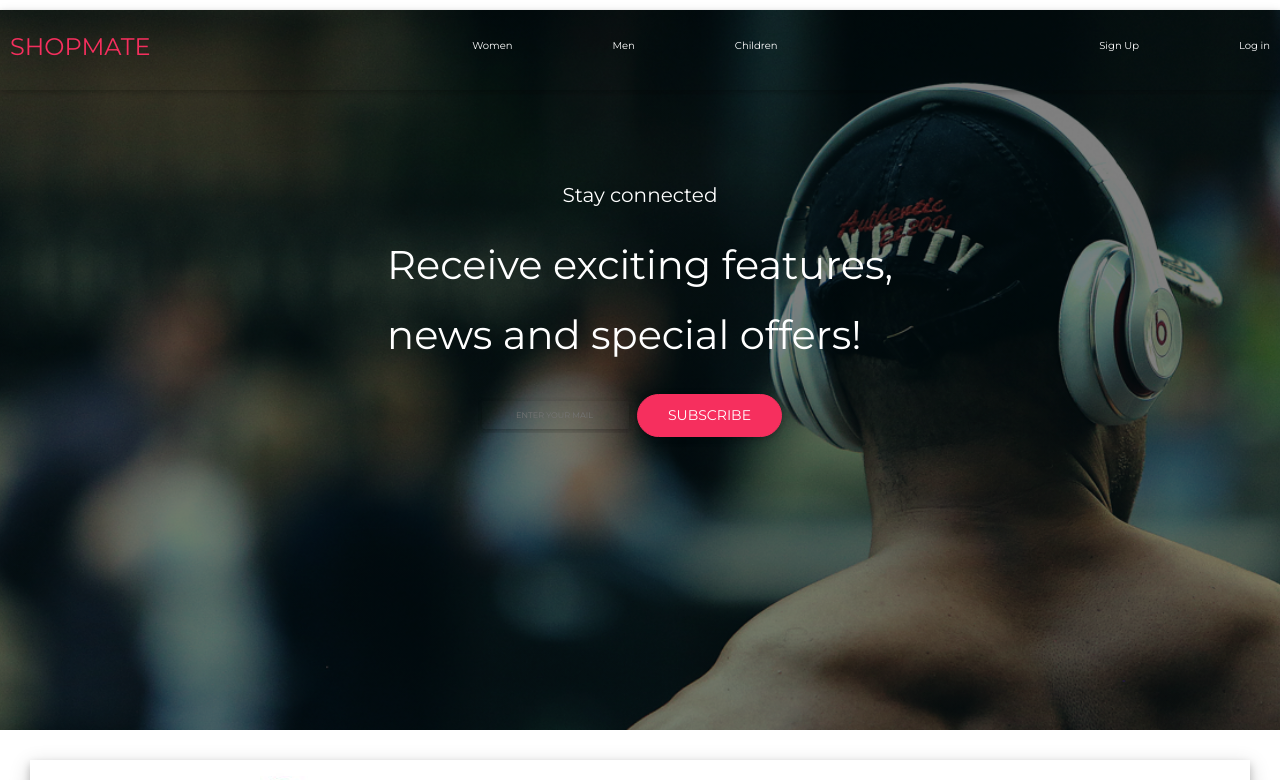
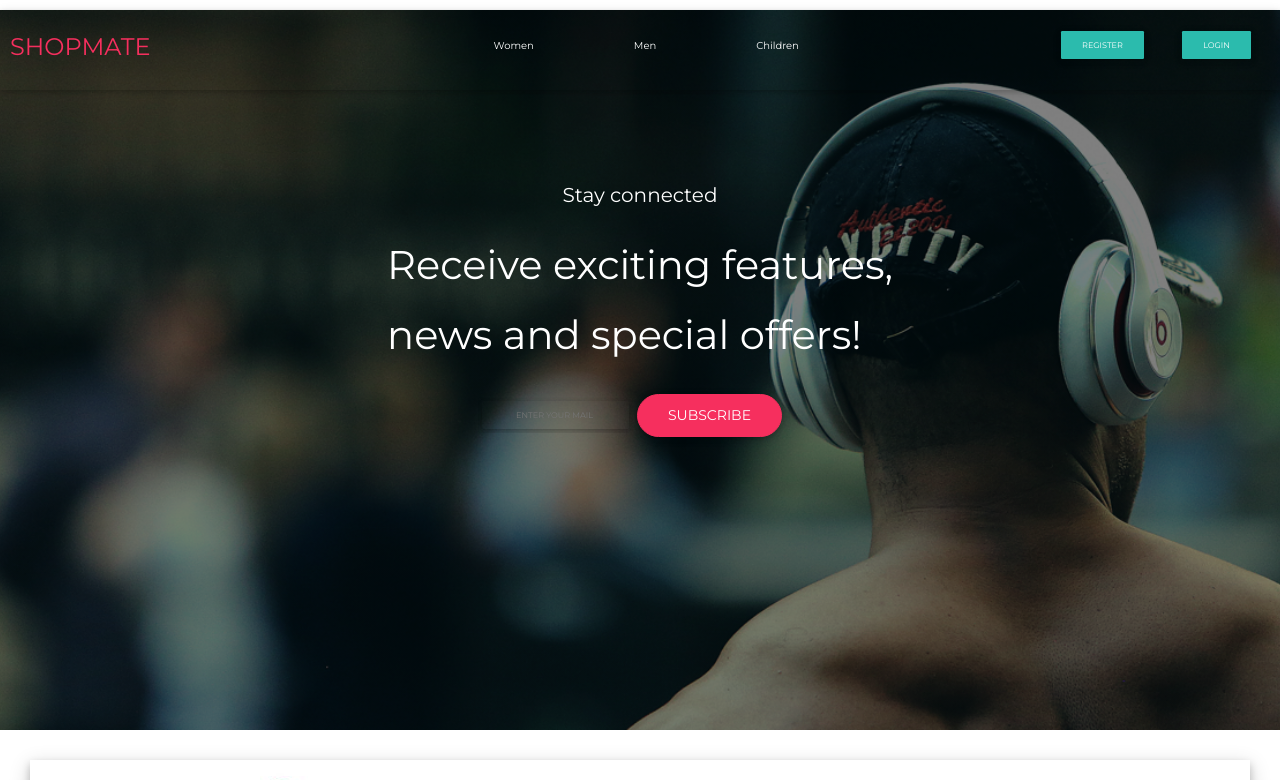
Before and after one commit to Oladunjoye/shopmate, a React (Create React App) app in the folder shopmate/: page / in a window 1280 px wide. Shown: the top 780 px of the page. Built offline with nearby package versions, Linux system fonts and the light colour scheme.

Commit message:
auth refactor

```diff
--- a/shopmate/package.json
+++ b/shopmate/package.json
@@ -4,6 +4,7 @@
   "private": true,
   "dependencies": {
     "axios": "^0.19.0",
+    "mdbreact": "^4.17.0",
     "node-sass": "^4.12.0",
     "react": "^16.8.6",
     "react-dom": "^16.8.6",
--- a/shopmate/src/Auth/Login.js
+++ b/shopmate/src/Auth/Login.js
@@ -1,18 +1,28 @@
-import React, {Component, Fragment} from 'react';
+
+import React, { Component } from 'react';
+import { MDBContainer, MDBBtn, MDBModal, MDBModalBody, MDBModalHeader, MDBModalFooter } from 'mdbreact';
  import {Link} from "react-router-dom"
  import {connect} from "react-redux"
  import {login} from "../redux/actions"
-import { Redirect } from 'react-router-dom';
+
  import {withRouter} from "react-router-dom"
 
-class Login extends Component{
 
-  state ={
 
+
+class Login extends Component {
+state = {
+  modal: false,
   email: '',
   password: ''
 }
 
+
+toggle = () => {
+  this.setState({
+    modal: !this.state.modal
+  });
+}
 handleChange = (e) =>{
 
        this.setState({
@@ -27,57 +37,52 @@ class Login extends Component{
     }
 
     componentDidUpdate(prevProps, prevState){
-
+      if (prevProps.isAuthenticated === false && this.props.isAuthenticated){
+        this.toggle()
       this.props.history.push("/products");
     }
-render(){
-  return(
-      <Fragment>
-      <form onSubmit ={this.handleSubmit} className ="login-modal">
-      <div id="log-modal" className="modal fade" id="modalLoginForm" tabindex="-1" role="dialog" aria-labelledby="myModalLabel"
-      aria-hidden="true">
-      <div className="modal-dialog modal-dialog-centered" role="document">
-        <div id="modal-content" className="modal-content">
+  }
+
+render() {
+  return (
+    <MDBContainer id="modalLoginForm"  className ="login-modal">
+    <form onSubmit ={this.handleSubmit} >
+      <MDBBtn onClick={this.toggle}>LOGIN</MDBBtn>
+      <MDBModal   className="modal-content" isOpen={this.state.modal} toggle={this.toggle}>
+
       <div className="modal-header text-center">
       <h4 className=" modal-title w-100 font-weight-bold" id ="login-title">Sign in</h4>
-        <button type="button" className="close" data-dismiss="modal" aria-label="Close">
-          <span aria-hidden="true">&times;</span>
-        </button>
       </div>
 
+
+        <MDBModalBody className = "mx-0">
         <div className="modal-body mx-3">
          <div id ="login-input" className="mx-auto">
-        <input type="email" onChange ={this.handleChange} id="login-1" name ="email" className="form-control validate" placeholder ="Email"/>
+         <input type="email" onChange ={this.handleChange} id="login-1" name ="email" className="form-control validate" autofocus required placeholder ="Email"/>
          </div>
 
          <div id ="login-input" className="mx-auto">
-        <input type="password" onChange ={this.handleChange} id="login-1" name ="password" className="form-control validate" placeholder ="Password"/>
+         <input type="password" onChange ={this.handleChange} id="login-1" name ="password" required className="form-control validate" placeholder ="Password"/>
          </div>
 
 
-        <button type ="submit" className = "btn special ">Sign in</button>
-
+         <button type ="submit" onClick={this.toggle} className = "btn special ">Sign in</button>
          <div className ="login-footer-text">
           <Link  className="sign-link" data-toggle="modal" data-target="#modalLoginForm">Forgot Password</Link>
-         <Link  className="sign-link" data-toggle="modal" data-dismiss="modal" data-target="#modalRegisterForm">Have an account</Link>
-
-        </div>
-
-      </div>
-
-
-
+          <Link  className="sign-link" data-toggle="modal" onClick={this.toggle} data-target="#modalRegisterForm">Have an account</Link>
 
          </div>
          </div>
-        </div>
-      </form>
+        </MDBModalBody>
 
 
-</Fragment>
-        )
+      </MDBModal>
+      </form>
+    </MDBContainer>
+    );
   }
 }
+
 
 const mapStateToProps = ({auth}) => ({
   isAuthenticated: auth.isAuthenticated
@@ -86,4 +91,4 @@ const mapStateToProps = ({auth}) => ({
 const mapDispatchToProps = dispatch => ({
   login: ( email, password) => dispatch(login(email, password))
 })
-export default connect(mapStateToProps,mapDispatchToProps)(Login)
+export default withRouter(connect(mapStateToProps,mapDispatchToProps)(Login))
--- a/shopmate/src/Auth/Register.js
+++ b/shopmate/src/Auth/Register.js
@@ -1,17 +1,24 @@
 import React, {Component, Fragment} from 'react';
+import { MDBContainer, MDBBtn, MDBModal, MDBModalBody, MDBModalHeader, MDBModalFooter } from 'mdbreact';
 import {Link} from "react-router-dom"
 import {connect} from "react-redux"
 import {register} from '../redux/actions'
-import { Redirect } from 'react-router-dom';
+import {withRouter} from "react-router-dom"
 
 class Register extends Component{
 
   state ={
     name: '',
     email: '',
-    password: ''
+    password: '',
+    modal: false,
   }
 
+  toggle = () => {
+    this.setState({
+      modal: !this.state.modal
+    });
+  }
   handleChange = (e) =>{
 
      this.setState({
@@ -26,31 +33,25 @@ class Register extends Component{
 
   }
   componentDidUpdate(prevProps){
-    const {isAuthenticated} = this.props
-    if(isAuthenticated){
-     return  <Redirect push to = "/products"/>
+    if (prevProps.isAuthenticated === false && this.props.isAuthenticated){
+      this.toggle()
+    this.props.history.push("/products");
     }
-
   }
 render(){
   return(
-      <Fragment>
-      <div  className ="register-modal">
-      <div id="reg-modal" className="modal fade" id="modalRegisterForm" tabindex="-1" role="dialog" aria-labelledby="myModalLabel"
-      aria-hidden="true">
-      <div className="modal-dialog modal-dialog-centered" role="document">
-        <div id="modal-content" className="modal-content">
+    <MDBContainer  className =" register-modal">
+    <form onSubmit ={this.handleSubmit} >
+      <MDBBtn onClick={this.toggle}>REGISTER</MDBBtn>
+      <MDBModal   className="modal-content" isOpen={this.state.modal} toggle={this.toggle}>
+
       <div className="modal-header text-center">
-        <h4 className=" modal-title w-100 font-weight-bold" id ="register-title">Sign Up</h4>
-        <button type="button" className="close" data-dismiss="modal" aria-label="Close">
-          <span aria-hidden="true">&times;</span>
-        </button>
+      <h4 className=" modal-title w-100 font-weight-bold" id ="register-title">Sign in</h4>
       </div>
 
-      <form onSubmit = {this.handleSubmit} >
-      <div className="modal-body mx-3" style ={{color : 'black'}}>
 
-
+        <MDBModalBody className = "mx-0">
+        <div className="modal-body mx-3">
         <div id ="register-input" className="mx-auto">
            <input type="text" id="register-1" name ="name" onChange = {this.handleChange}  className="form-control validate" placeholder ="Name"/>
            </div>
@@ -67,23 +68,16 @@ render(){
            <button type ="submit" className = "btn special ">Sign Up</button>
 
            <div className ="register-footer-text">
-        <p>Already have an account?</p> <Link  className="sign-link" data-toggle="modal" data-dismiss="modal"  data-target="#modalLoginForm">Sign in</Link>
+           <p>Already have an account?</p> <Link  className="sign-link" data-toggle="modal" onClick={this.toggle} data-dismiss="modal"  data-target="#modalLoginForm">Sign in</Link>
            </div>
-
          </div>
-      </form>
+        </MDBModalBody>
 
 
+      </MDBModal>
+      </form>
+    </MDBContainer>
 
-
-
-        </div>
-        </div>
-        </div>
-      </div>
-
-
-</Fragment>
         )
     }
 }
@@ -95,4 +89,4 @@ const mapStateToProps = ({auth}) => ({
 const mapDispatchToProps = dispatch => ({
   register: (name, email, password) => dispatch(register(name,email, password))
 })
-export default connect(mapStateToProps, mapDispatchToProps)(Register)
+export default withRouter(connect(mapStateToProps, mapDispatchToProps)(Register))
--- a/shopmate/src/Auth/modals.scss
+++ b/shopmate/src/Auth/modals.scss
@@ -1,6 +1,6 @@
 // REGISTER MODAL
 .register-modal{
-    box-shadow: 0 4px 8px 0 rgba(255, 251, 251, 0.2), 0 6px 20px 0 rgba(0, 0, 0, 0.19);
+
     #reg-modal{
         width: 30rem;
     }
@@ -51,7 +51,7 @@
 // LOGIN MODAL
 // REGISTER MODAL
 .login-modal{
-    box-shadow: 0 4px 8px 0 rgba(255, 251, 251, 0.2), 0 6px 20px 0 rgba(0, 0, 0, 0.19);
+
     #reg-modal{
         width: 30rem;
     }
--- a/shopmate/src/Common/Navbar.js
+++ b/shopmate/src/Common/Navbar.js
@@ -19,12 +19,12 @@ function Navbar(){
           </div>
 
           <div >
+
+
+          <ul className ="navbar-sub">
+
           <Register/>
           <Login/>
-          <ul className ="navbar-sub">
-
-          <li className="" data-toggle="modal" data-target="#modalRegisterForm">Sign Up</li>
-          <li className="" data-toggle="modal" data-target="#modalLoginForm">Log in  </li>
 
 
           </ul>
```
Also changed, not shown: shopmate/src/Common/refactor.js (added, +126 -0 lines), 1 other file (tests, documents, lock files or other folders). Lines whose indentation alone changed are shown as unchanged.
